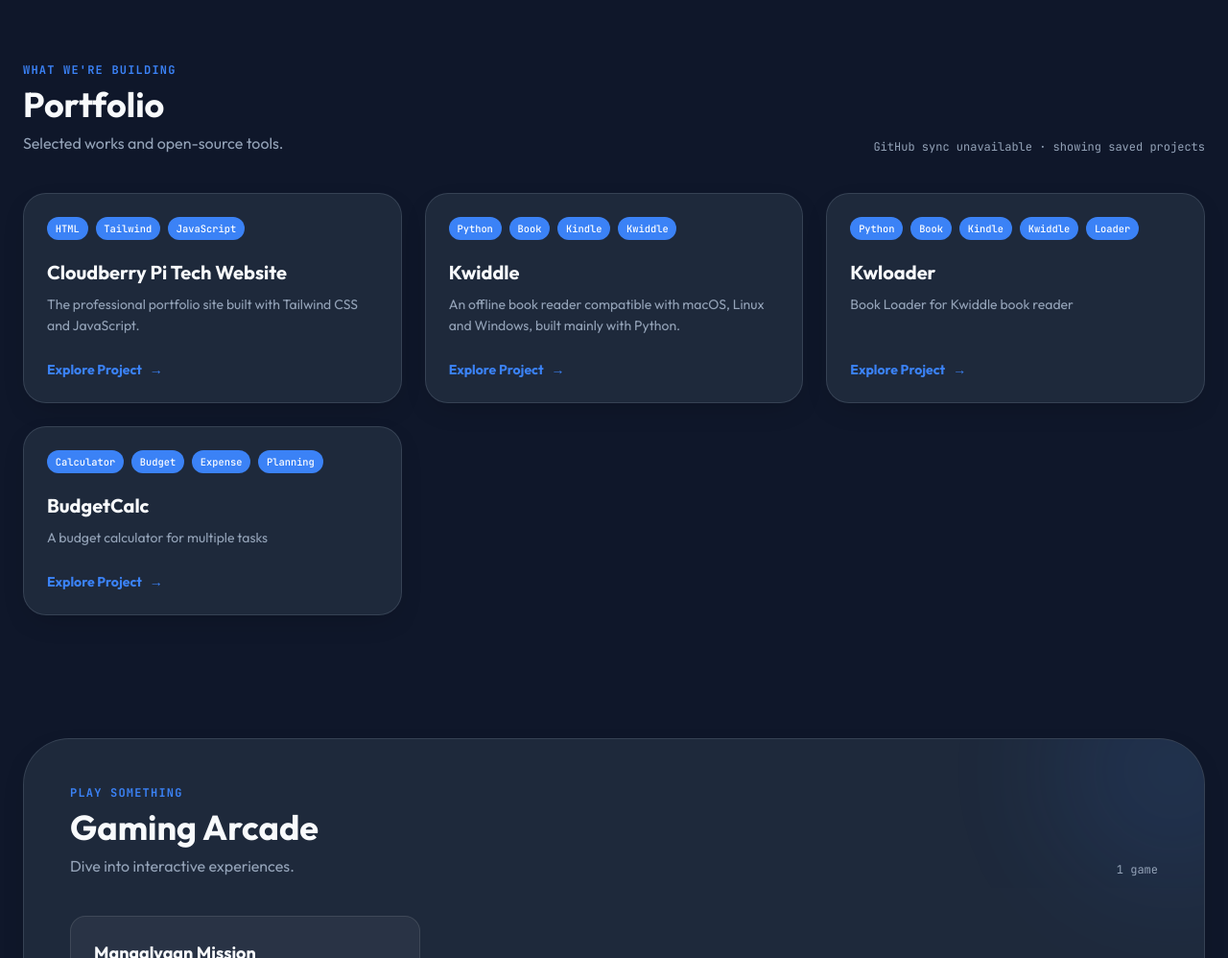
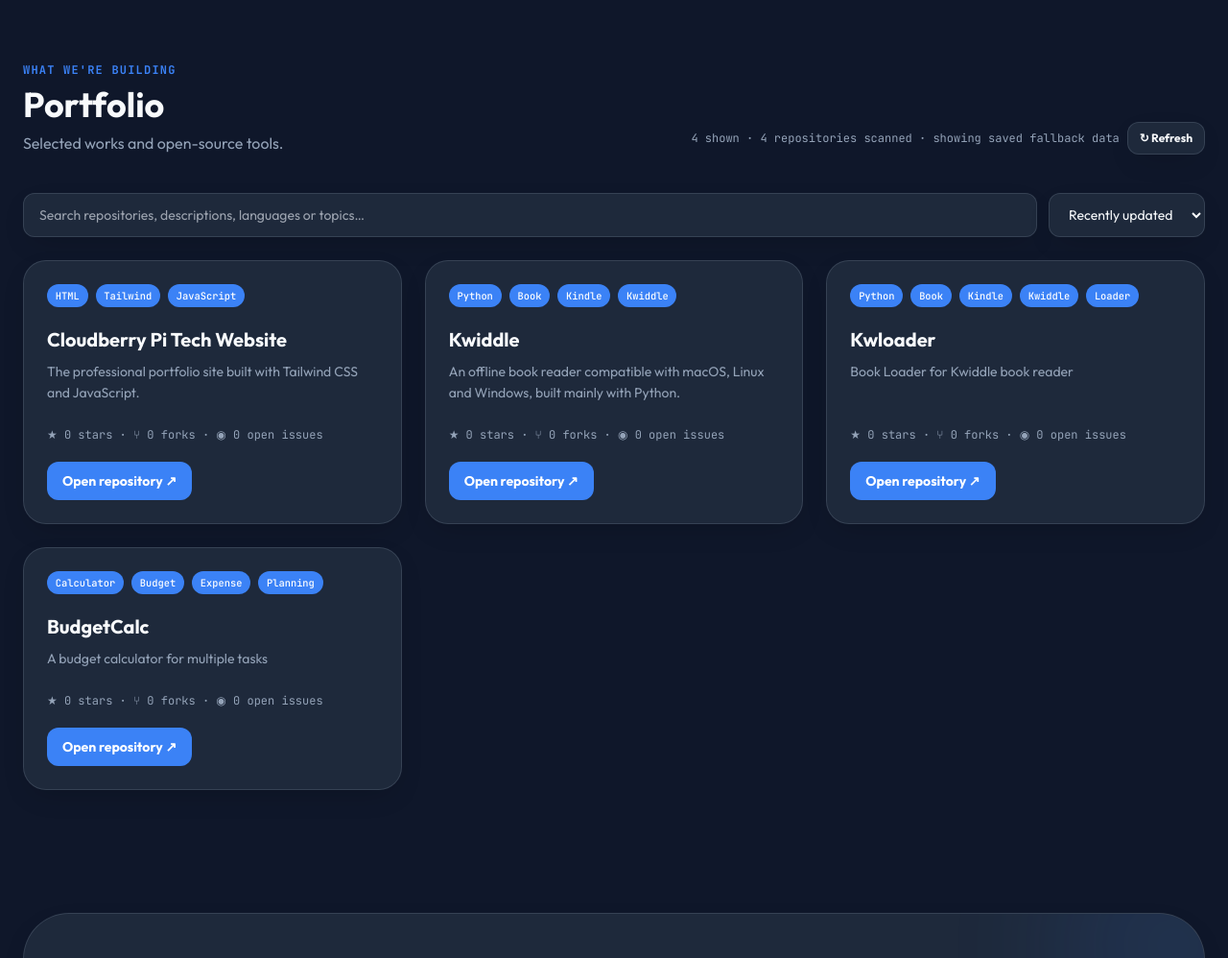
Before and after one commit to cloudberrypitech/cloudberrypitech.github.io, a plain HTML site: page index.html in a window 1280 px wide. Shown: the part 600-1598 px from the top of the page at 96% size. Drawn offline with nearby package versions, Linux system fonts and the light colour scheme; no server answers.

Commit message:
Expand live GitHub project scanning and repository metadata

```diff
--- a/index.html
+++ b/index.html
@@ -189,7 +189,20 @@
                     <h2 class="text-3xl font-bold sm:text-4xl">Portfolio</h2>
                     <p class="muted mt-2">Selected works and open-source tools.</p>
                 </div>
-                <span id="projects-status" class="muted mono text-xs" role="status" aria-live="polite">Loading projects…</span>
+                <div class="flex flex-wrap items-center gap-2">
+                    <span id="projects-status" class="muted mono text-xs" role="status" aria-live="polite">Loading projects…</span>
+                    <button id="refresh-projects" type="button" class="glass rounded-xl px-3 py-2 text-xs font-bold transition hover:opacity-80">↻ Refresh</button>
+                </div>
+            </div>
+
+            <div class="mb-6 grid grid-cols-1 gap-3 sm:grid-cols-[1fr_auto]">
+                <input id="project-search" type="search" placeholder="Search repositories, descriptions, languages or topics…" aria-label="Search GitHub projects" class="glass min-w-0 rounded-xl px-4 py-3 text-sm text-inherit outline-none focus:border-[var(--accent)]">
+                <select id="project-sort" aria-label="Sort projects" class="glass rounded-xl px-4 py-3 text-sm text-inherit">
+                    <option value="updated">Recently updated</option>
+                    <option value="created">Recently created</option>
+                    <option value="stars">Most stars</option>
+                    <option value="name">Name A–Z</option>
+                </select>
             </div>
 
             <div id="projects-grid" class="grid grid-cols-1 gap-6 md:grid-cols-2 lg:grid-cols-3">
@@ -386,39 +399,62 @@
 
             const title = document.createElement("h3");
             title.className = "mb-2 text-xl font-bold";
-            title.textContent = project.name || "Untitled project";
+            title.textContent = project.name || "Untitled repository";
 
             const description = document.createElement("p");
-            description.className = "muted mb-6 flex-1 text-sm leading-relaxed";
-            description.textContent = project.description || "No description provided.";
+            description.className = "muted mb-5 flex-1 text-sm leading-relaxed";
+            description.textContent = project.description || "No GitHub description has been added yet.";
 
             card.append(tags, title, description);
 
-            if (Number.isFinite(project.stars) || Number.isFinite(project.forks) || project.updated) {
+            const facts = [
+                ["★", project.stars, "stars"],
+                ["⑂", project.forks, "forks"],
+                ["◉", project.openIssues, "open issues"],
+                ["◷", project.updated ? new Date(project.updated).toLocaleDateString() : "", "updated"]
+            ].filter(item => item[1] !== undefined && item[1] !== null && item[1] !== "");
+            if (facts.length) {
                 const details = document.createElement("p");
-                details.className = "muted mono mb-5 text-xs";
-                const bits = [];
-                if (Number.isFinite(project.stars)) bits.push(`★ ${project.stars}`);
-                if (Number.isFinite(project.forks)) bits.push(`⑂ ${project.forks}`);
-                if (project.updated) bits.push(`Updated ${new Date(project.updated).toLocaleDateString()}`);
-                details.textContent = bits.join(" · ");
+                details.className = "muted mono mb-4 text-xs leading-6";
+                details.textContent = facts.map(([icon, value, label]) => `${icon} ${value} ${label}`).join("  ·  ");
                 card.appendChild(details);
             }
 
-            const link = safeLink(project.link);
-            if (link) {
+            const metadata = document.createElement("div");
+            metadata.className = "muted mb-5 space-y-1 text-xs";
+            const metaItems = [
+                project.license ? `License: ${project.license}` : "",
+                project.defaultBranch ? `Branch: ${project.defaultBranch}` : "",
+                Number.isFinite(project.size) ? `Size: ${project.size.toLocaleString()} KB` : "",
+                project.created ? `Created: ${new Date(project.created).toLocaleDateString()}` : "",
+                project.pushed ? `Last push: ${new Date(project.pushed).toLocaleDateString()}` : ""
+            ].filter(Boolean);
+            metaItems.forEach(value => {
+                const line = document.createElement("p");
+                line.textContent = value;
+                metadata.appendChild(line);
+            });
+            if (metaItems.length) card.appendChild(metadata);
+
+            const links = document.createElement("div");
+            links.className = "mt-auto flex flex-wrap gap-3";
+            const addLink = (label, value, prominent = false) => {
+                const href = safeLink(value);
+                if (!href) return;
                 const anchor = document.createElement("a");
-                anchor.href = link;
+                anchor.href = href;
                 anchor.target = "_blank";
                 anchor.rel = "noopener noreferrer";
-                anchor.className = "accent-text inline-flex items-center gap-2 text-sm font-bold transition-all hover:gap-3";
-                anchor.append(document.createTextNode("Explore Project "));
-                const arrow = document.createElement("span");
-                arrow.textContent = "→";
-                anchor.appendChild(arrow);
-                card.appendChild(anchor);
-            }
-
+                anchor.className = prominent
+                    ? "accent-bg rounded-xl px-4 py-2.5 text-sm font-bold text-white transition hover:opacity-90"
+                    : "accent-text inline-flex items-center rounded-xl px-3 py-2 text-sm font-semibold transition hover:opacity-75";
+                anchor.textContent = label;
+                links.appendChild(anchor);
+            };
+            addLink("Open repository ↗", project.link, true);
+            addLink("README", project.readme);
+            addLink("Live website ↗", project.homepage);
+            if (links.childElementCount) card.appendChild(links);
             return card;
         }
 
@@ -455,73 +491,130 @@
             return card;
         }
 
+        let githubProjects = [];
+        let projectRefreshInProgress = false;
+
         async function fetchGitHubProjects() {
             const repositories = [];
-            for (let page = 1; page <= 10; page += 1) {
+            for (let page = 1; page <= 100; page += 1) {
                 const response = await fetch(
                     `https://api.github.com/users/cloudberrypitech/repos?type=owner&sort=updated&per_page=100&page=${page}`,
                     { cache: "no-store", headers: { Accept: "application/vnd.github+json" } }
                 );
-                if (!response.ok) throw new Error(`GitHub API returned ${response.status}`);
+                if (!response.ok) {
+                    const detail = response.status === 403
+                        ? "GitHub API rate limit reached. Try again later."
+                        : `GitHub API returned HTTP ${response.status}.`;
+                    throw new Error(detail);
+                }
                 const batch = await response.json();
-                if (!Array.isArray(batch)) throw new Error("Unexpected GitHub API response");
-                repositories.push(...batch.filter(repo => repo && !repo.fork));
+                if (!Array.isArray(batch)) throw new Error("GitHub returned an unexpected repository list.");
+                repositories.push(...batch.filter(repo => repo && !repo.disabled));
                 if (batch.length < 100) break;
             }
             return repositories;
         }
 
-        async function renderProjects() {
+        function mapGitHubRepository(repo) {
+            const tags = [
+                ...(repo.language ? [repo.language] : []),
+                ...(Array.isArray(repo.topics) ? repo.topics : []),
+                ...(repo.fork ? ["Fork"] : []),
+                ...(repo.archived ? ["Archived"] : []),
+                ...(repo.private ? ["Private"] : [])
+            ];
+            const readmePath = `https://github.com/${repo.full_name}/blob/${encodeURIComponent(repo.default_branch || "main")}/README.md`;
+            return {
+                name: repo.name,
+                description: repo.description || "",
+                link: repo.html_url,
+                readme: readmePath,
+                homepage: repo.homepage,
+                tags: [...new Set(tags)],
+                stars: Number(repo.stargazers_count || 0),
+                forks: Number(repo.forks_count || 0),
+                watchers: Number(repo.subscribers_count || repo.watchers_count || 0),
+                openIssues: Number(repo.open_issues_count || 0),
+                license: repo.license?.spdx_id || repo.license?.name || "",
+                defaultBranch: repo.default_branch || "",
+                size: Number(repo.size || 0),
+                created: repo.created_at,
+                updated: repo.updated_at,
+                pushed: repo.pushed_at,
+                archived: Boolean(repo.archived),
+                fork: Boolean(repo.fork),
+                topics: Array.isArray(repo.topics) ? repo.topics : []
+            };
+        }
+
+        function renderProjectCards() {
             const grid = document.getElementById("projects-grid");
-            const status = document.getElementById("projects-status");
-            const count = document.getElementById("project-count");
-            grid.replaceChildren();
-            status.textContent = "Syncing GitHub repositories…";
-
-            let data;
-            try {
-                data = await fetchGitHubProjects();
-                data.sort((a, b) => new Date(b.updated_at) - new Date(a.updated_at));
-                status.textContent = `${data.length} public repositories · synced from GitHub`;
-            } catch (error) {
-                data = getProjectsDatabase();
-                status.textContent = data
-                    ? "GitHub sync unavailable · showing saved projects"
-                    : "Could not load GitHub projects";
-                if (!data) {
-                    const message = document.createElement("p");
-                    message.className = "glass rounded-2xl p-6 text-sm text-red-400";
-                    message.textContent = "GitHub projects could not be loaded. Please refresh later.";
-                    grid.appendChild(message);
-                    count.textContent = "0";
-                    return;
-                }
-            }
-
-            data.filter(item => item && typeof item === "object").forEach(repo => {
-                const project = repo.html_url ? {
-                    name: repo.name,
-                    description: repo.description || "No description provided.",
-                    link: repo.html_url,
-                    tags: [
-                        ...(repo.language ? [repo.language] : []),
-                        ...(Array.isArray(repo.topics) ? repo.topics.slice(0, 4) : []),
-                        ...(repo.archived ? ["Archived"] : [])
-                    ],
-                    stars: repo.stargazers_count,
-                    forks: repo.forks_count,
-                    updated: repo.updated_at,
-                    archived: repo.archived
-                } : repo;
-                grid.appendChild(createProjectCard(project));
+            const query = (document.getElementById("project-search")?.value || "").trim().toLowerCase();
+            const sort = document.getElementById("project-sort")?.value || "updated";
+            const projects = githubProjects.filter(project => {
+                const haystack = [
+                    project.name, project.description, project.language,
+                    ...(project.tags || []), project.license
+                ].join(" ").toLowerCase();
+                return haystack.includes(query);
             });
 
-            count.textContent = String(data.length);
-            if (data.length === 0) {
+            projects.sort((a, b) => {
+                if (sort === "name") return a.name.localeCompare(b.name);
+                if (sort === "stars") return b.stars - a.stars;
+                if (sort === "created") return new Date(b.created) - new Date(a.created);
+                return new Date(b.updated) - new Date(a.updated);
+            });
+
+            grid.replaceChildren();
+            projects.forEach(project => grid.appendChild(createProjectCard(project)));
+            document.getElementById("project-count").textContent = String(githubProjects.length);
+            if (!projects.length) {
                 const empty = document.createElement("p");
                 empty.className = "glass rounded-2xl p-6 muted text-sm";
-                empty.textContent = "No public, non-fork repositories were found for this account.";
+                empty.textContent = query ? "No repositories match your search." : "No public repositories were found for this account.";
                 grid.appendChild(empty);
+            }
+            const status = document.getElementById("projects-status");
+            status.textContent = `${projects.length} shown · ${githubProjects.length} repositories scanned`;
+        }
+
+        async function renderProjects() {
+            if (projectRefreshInProgress) return;
+            projectRefreshInProgress = true;
+            const status = document.getElementById("projects-status");
+            status.textContent = "Scanning GitHub repositories…";
+            try {
+                const repositories = await fetchGitHubProjects();
+                githubProjects = repositories.map(mapGitHubRepository);
+                renderProjectCards();
+                status.textContent = `${githubProjects.length} repositories synced from GitHub · ${new Date().toLocaleTimeString()}`;
+            } catch (error) {
+                status.textContent = `GitHub sync failed: ${error.message}`;
+                if (!githubProjects.length) {
+                    const fallback = getProjectsDatabase();
+                    if (Array.isArray(fallback)) {
+                        githubProjects = fallback.map(project => ({
+                            name: project.name || "Untitled project",
+                            description: project.description || "",
+                            link: project.link || "",
+                            tags: project.tags || [],
+                            stars: 0, forks: 0, openIssues: 0,
+                            updated: "", created: "", pushed: ""
+                        }));
+                        renderProjectCards();
+                        status.textContent += " · showing saved fallback data";
+                    } else {
+                        const grid = document.getElementById("projects-grid");
+                        grid.replaceChildren();
+                        const message = document.createElement("p");
+                        message.className = "glass rounded-2xl p-6 text-sm text-red-400";
+                        message.textContent = "Could not load GitHub projects. Please refresh later.";
+                        grid.appendChild(message);
+                    }
+                }
+            } finally {
+                projectRefreshInProgress = false;
             }
         }
 
@@ -560,14 +653,17 @@
             loadSettings();
             document.getElementById("copyright-year").textContent = String(new Date().getFullYear());
 
-            const [projectsLoaded, gamesLoaded] = await Promise.all([
-                loadDataScript("projects.js?v=6"),
+            const [, gamesLoaded] = await Promise.all([
+                loadDataScript("projects.js?v=7"),
                 loadDataScript("games.js")
             ]);
 
+            document.getElementById("project-search").addEventListener("input", renderProjectCards);
+            document.getElementById("project-sort").addEventListener("change", renderProjectCards);
+            document.getElementById("refresh-projects").addEventListener("click", renderProjects);
             await renderProjects();
             renderGames();
-            // Keep the portfolio in sync while the page remains open.
+            // Scan GitHub again every 15 minutes while the portfolio is open.
             window.setInterval(renderProjects, 15 * 60 * 1000);
 
             if (!gamesLoaded) {
```
